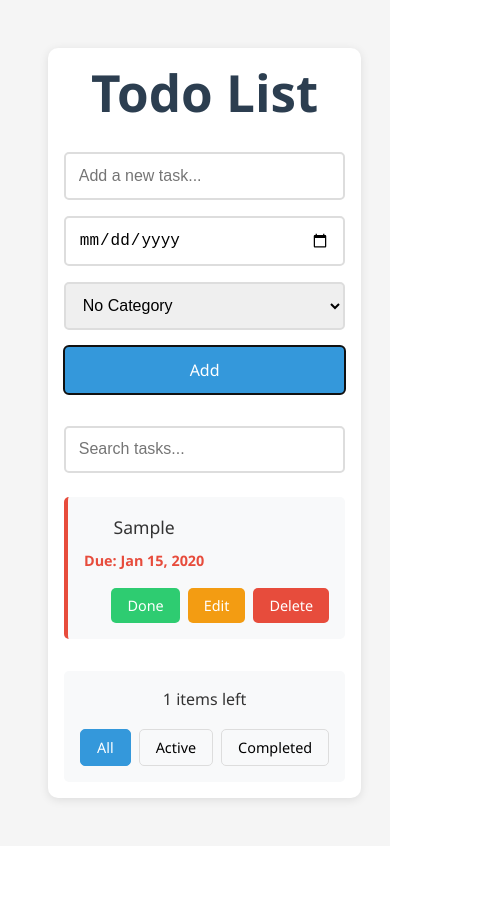
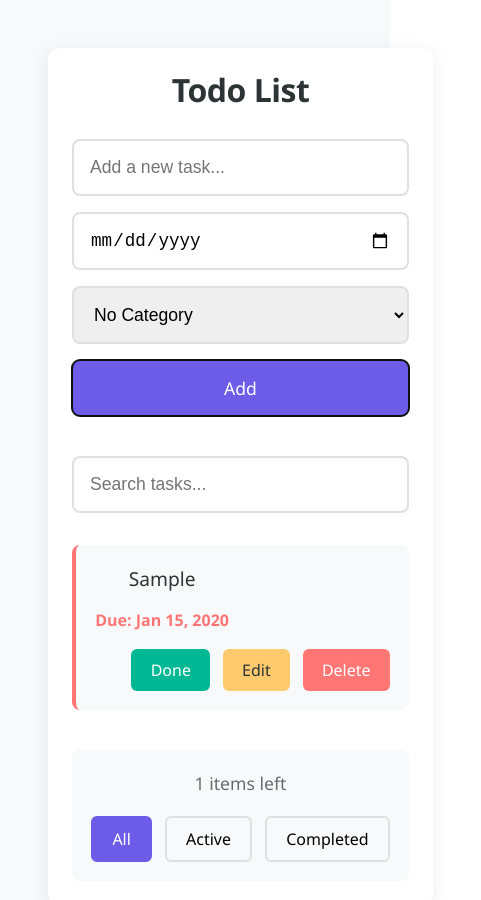
Before and after one commit to cekwedike/todo-list, a React (Vite) app: page / in a window 390 px wide. Both pictures are taken after typing "Sample", "2020-01-15" into the empty fields and a click on the button "Add". Shown: the top 900 px of the page, 481 px wide, since content can reach past the window. Before the commit the page ends 846 px from the top, so only its background shows below. Built offline with nearby package versions, Linux system fonts and the light colour scheme.

Commit message:
Refactor App.css for improved styling consistency and responsiveness; update colors, padding, and font sizes for a more modern UI.

```diff
--- a/src/App.css
+++ b/src/App.css
@@ -49,39 +49,42 @@
 
 body {
   font-family: 'Segoe UI', Tahoma, Geneva, Verdana, sans-serif;
-  background-color: #f5f5f5;
-  color: #333;
+  background-color: #f8f9fa;
+  color: #2d3436;
   line-height: 1.6;
 }
 
 .app {
   max-width: 800px;
   margin: 2rem auto;
-  padding: 2rem;
+  padding: 2.5rem;
   background-color: white;
-  border-radius: 10px;
-  box-shadow: 0 2px 10px rgba(0, 0, 0, 0.1);
+  border-radius: 12px;
+  box-shadow: 0 4px 20px rgba(0, 0, 0, 0.08);
 }
 
 h1 {
   text-align: center;
-  margin-bottom: 2rem;
-  color: #2c3e50;
+  margin-bottom: 2.5rem;
+  color: #2d3436;
+  font-size: 2.5rem;
+  font-weight: 600;
+  letter-spacing: -0.5px;
 }
 
 .todo-form {
   display: flex;
   flex-wrap: wrap;
   gap: 1rem;
-  margin-bottom: 2rem;
+  margin-bottom: 2.5rem;
 }
 
 .todo-input, .date-input, .category-select {
-  padding: 0.8rem;
-  border: 2px solid #ddd;
-  border-radius: 5px;
-  font-size: 1rem;
-  transition: border-color 0.3s ease;
+  padding: 1rem;
+  border: 2px solid #e0e0e0;
+  border-radius: 8px;
+  font-size: 1.1rem;
+  transition: all 0.3s ease;
 }
 
 .todo-input {
@@ -95,227 +98,249 @@ h1 {
 
 .todo-input:focus, .date-input:focus, .category-select:focus {
   outline: none;
-  border-color: #3498db;
+  border-color: #6c5ce7;
+  box-shadow: 0 0 0 3px rgba(108, 92, 231, 0.1);
 }
 
 .add-btn {
-  padding: 0.8rem 1.5rem;
-  background-color: #3498db;
+  padding: 1rem 2rem;
+  background-color: #6c5ce7;
   color: white;
   border: none;
-  border-radius: 5px;
+  border-radius: 8px;
   cursor: pointer;
-  font-size: 1rem;
-  transition: background-color 0.3s ease;
+  font-size: 1.1rem;
+  font-weight: 500;
+  transition: all 0.3s ease;
   min-width: 100px;
 }
 
 .add-btn:hover {
-  background-color: #2980b9;
+  background-color: #5f4ec9;
+  transform: translateY(-1px);
 }
 
 .search-bar {
-  margin-bottom: 1.5rem;
+  margin-bottom: 2rem;
 }
 
 .search-input {
   width: 100%;
-  padding: 0.8rem;
-  border: 2px solid #ddd;
-  border-radius: 5px;
-  font-size: 1rem;
-  transition: border-color 0.3s ease;
+  padding: 1rem;
+  border: 2px solid #e0e0e0;
+  border-radius: 8px;
+  font-size: 1.1rem;
+  transition: all 0.3s ease;
 }
 
 .search-input:focus {
   outline: none;
-  border-color: #3498db;
+  border-color: #6c5ce7;
+  box-shadow: 0 0 0 3px rgba(108, 92, 231, 0.1);
 }
 
 .todo-list {
   display: flex;
   flex-direction: column;
-  gap: 1rem;
-  margin-bottom: 2rem;
+  gap: 1.2rem;
+  margin-bottom: 2.5rem;
 }
 
 .todo-item {
   display: flex;
   justify-content: space-between;
   align-items: center;
-  padding: 1rem;
+  padding: 1.2rem;
   background-color: #f8f9fa;
-  border-radius: 5px;
+  border-radius: 8px;
   transition: all 0.3s ease;
   border-left: 4px solid transparent;
 }
 
 .todo-item:hover {
   transform: translateY(-2px);
-  box-shadow: 0 4px 6px rgba(0, 0, 0, 0.1);
+  box-shadow: 0 4px 12px rgba(0, 0, 0, 0.08);
 }
 
 .todo-item.completed {
-  background-color: #f0f0f0;
-  opacity: 0.8;
+  background-color: #f1f2f6;
+  opacity: 0.9;
 }
 
 .todo-item.overdue {
-  border-left-color: #e74c3c;
+  border-left-color: #ff7675;
 }
 
 .todo-content {
   flex: 1;
   display: flex;
   flex-direction: column;
-  gap: 0.5rem;
+  gap: 0.8rem;
 }
 
 .todo-text {
-  font-size: 1.1rem;
+  font-size: 1.2rem;
+  font-weight: 500;
+  color: #2d3436;
 }
 
 .due-date {
-  font-size: 0.9rem;
-  color: #666;
+  font-size: 1rem;
+  color: #636e72;
 }
 
 .due-date.overdue {
-  color: #e74c3c;
-  font-weight: bold;
+  color: #ff7675;
+  font-weight: 600;
 }
 
 .category-tag {
   display: inline-block;
-  padding: 0.2rem 0.5rem;
-  border-radius: 15px;
-  font-size: 0.8rem;
+  padding: 0.4rem 0.8rem;
+  border-radius: 20px;
+  font-size: 0.9rem;
+  font-weight: 500;
   color: white;
 }
 
 .category-tag.work {
-  background-color: #3498db;
+  background-color: #6c5ce7;
 }
 
 .category-tag.personal {
-  background-color: #2ecc71;
+  background-color: #00b894;
 }
 
 .category-tag.shopping {
-  background-color: #f39c12;
+  background-color: #fdcb6e;
 }
 
 .category-tag.health {
-  background-color: #e74c3c;
+  background-color: #ff7675;
 }
 
 .todo-actions {
   display: flex;
-  gap: 0.5rem;
+  gap: 0.8rem;
 }
 
 .toggle-btn, .edit-btn, .delete-btn {
-  padding: 0.5rem 1rem;
+  padding: 0.6rem 1.2rem;
   border: none;
-  border-radius: 5px;
+  border-radius: 6px;
   cursor: pointer;
-  font-size: 0.9rem;
-  transition: background-color 0.3s ease;
+  font-size: 1rem;
+  font-weight: 500;
+  transition: all 0.3s ease;
 }
 
 .toggle-btn {
-  background-color: #2ecc71;
+  background-color: #00b894;
   color: white;
 }
 
 .toggle-btn:hover {
-  background-color: #27ae60;
+  background-color: #00a884;
+  transform: translateY(-1px);
 }
 
 .edit-btn {
-  background-color: #f39c12;
-  color: white;
+  background-color: #fdcb6e;
+  color: #2d3436;
 }
 
 .edit-btn:hover {
-  background-color: #d35400;
+  background-color: #fdcb6e;
+  transform: translateY(-1px);
 }
 
 .delete-btn {
-  background-color: #e74c3c;
+  background-color: #ff7675;
   color: white;
 }
 
 .delete-btn:hover {
-  background-color: #c0392b;
+  background-color: #ff6b6b;
+  transform: translateY(-1px);
 }
 
 .filter-controls {
   display: flex;
   justify-content: space-between;
   align-items: center;
-  padding: 1rem;
+  padding: 1.2rem;
   background-color: #f8f9fa;
-  border-radius: 5px;
+  border-radius: 8px;
 }
 
 .todo-stats {
   display: flex;
   align-items: center;
-  gap: 1rem;
+  gap: 1.2rem;
+  font-size: 1.1rem;
+  color: #636e72;
 }
 
 .clear-completed {
-  padding: 0.5rem 1rem;
-  background-color: #e74c3c;
+  padding: 0.6rem 1.2rem;
+  background-color: #ff7675;
   color: white;
   border: none;
-  border-radius: 5px;
+  border-radius: 6px;
   cursor: pointer;
-  font-size: 0.9rem;
-  transition: background-color 0.3s ease;
+  font-size: 1rem;
+  font-weight: 500;
+  transition: all 0.3s ease;
 }
 
 .clear-completed:hover {
-  background-color: #c0392b;
+  background-color: #ff6b6b;
+  transform: translateY(-1px);
 }
 
 .filter-buttons {
   display: flex;
-  gap: 0.5rem;
+  gap: 0.8rem;
 }
 
 .filter-buttons button {
-  padding: 0.5rem 1rem;
+  padding: 0.6rem 1.2rem;
   background-color: #f8f9fa;
-  border: 1px solid #ddd;
-  border-radius: 5px;
+  border: 2px solid #e0e0e0;
+  border-radius: 6px;
   cursor: pointer;
-  font-size: 0.9rem;
+  font-size: 1rem;
+  font-weight: 500;
   transition: all 0.3s ease;
 }
 
 .filter-buttons button.active {
-  background-color: #3498db;
+  background-color: #6c5ce7;
   color: white;
-  border-color: #3498db;
+  border-color: #6c5ce7;
 }
 
 .filter-buttons button:hover {
-  background-color: #e9ecef;
+  background-color: #f1f2f6;
+  transform: translateY(-1px);
 }
 
 .edit-form {
   display: flex;
   flex-direction: column;
-  gap: 0.5rem;
+  gap: 0.8rem;
   width: 100%;
 }
 
 @media (max-width: 768px) {
   .app {
     margin: 1rem;
-    padding: 1rem;
+    padding: 1.5rem;
+  }
+
+  h1 {
+    font-size: 2rem;
+    margin-bottom: 2rem;
   }
 
   .todo-form {
@@ -328,7 +353,7 @@ h1 {
 
   .filter-controls {
     flex-direction: column;
-    gap: 1rem;
+    gap: 1.2rem;
   }
 
   .filter-buttons {
```
